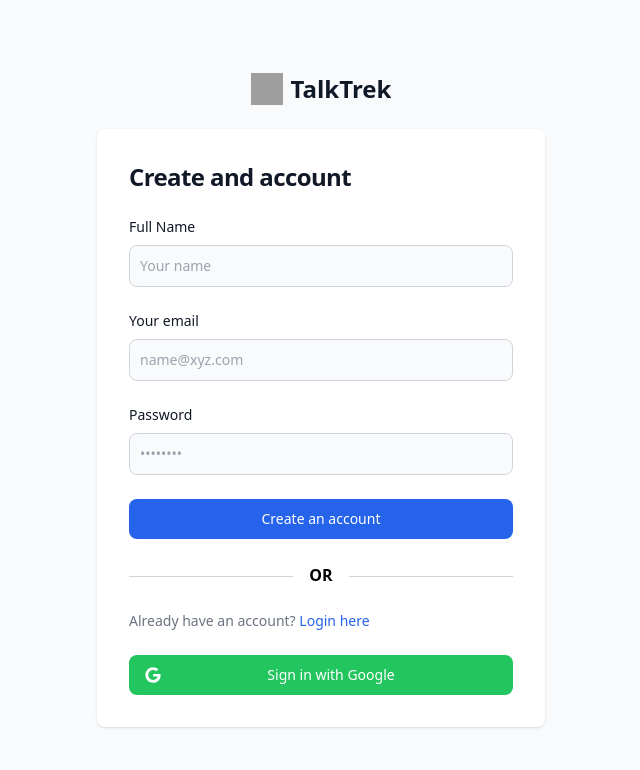
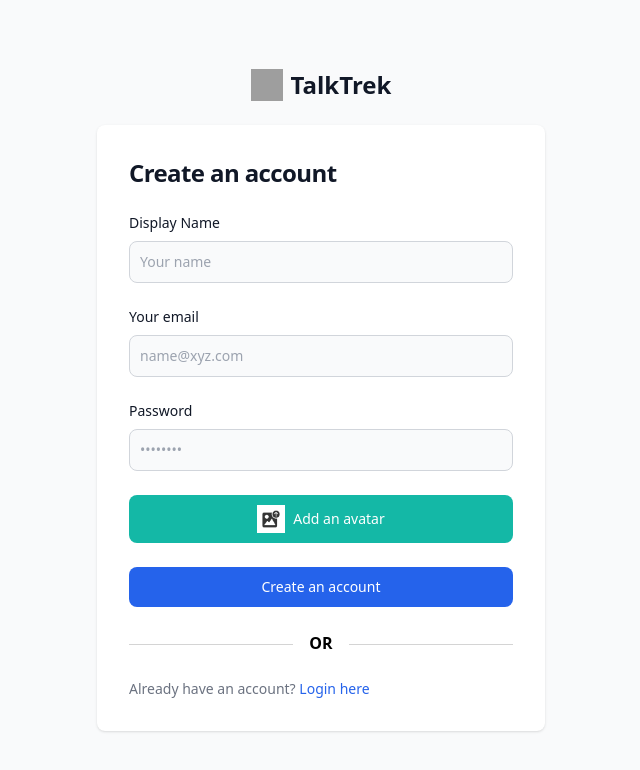
Before and after one commit to Mahikagarg09/TalkTrek, a React (Create React App) app: page / in a window 1280 px wide. Shown: the top 770 px of the page, without its empty margins (319-959 px from the left). Built offline with nearby package versions, Linux system fonts and the light colour scheme; no server answers; grey boxes are pictures that could not be loaded.

Commit message:
add image option

```diff
--- a/src/Pages/Register.js
+++ b/src/Pages/Register.js
@@ -1,51 +1,30 @@
 import React, { useState } from "react";
-import { createUserWithEmailAndPassword,signInWithPopup } from "firebase/auth";
-import { auth,provider} from "../firebase"
-import {useNavigate,Link} from "react-router-dom";
+import { createUserWithEmailAndPassword, signInWithPopup } from "firebase/auth";
+import { auth} from "../firebase"
+import { useNavigate, Link } from "react-router-dom";
+import uploadimage from "../assets/upload-image.jpg"
 
-export default function Register({setIsAuth}) {
+export default function Register({ setIsAuth }) {
 
-    const[err,setErr]=useState(false);
-    const navigate= useNavigate();
+    const [err, setErr] = useState(false);
+    const navigate = useNavigate();
 
-    const handleSubmit = async(e) => {
+    const handleSubmit = async (e) => {
         e.preventDefault();
         const name = e.target[0].value;
         const email = e.target[1].value;
         const password = e.target[2].value;
 
-        try{
+        try {
             await createUserWithEmailAndPassword(auth, email, password);
             setIsAuth(true);
             navigate("/login");
 
-        }catch(err){
+        } catch (err) {
             setErr(true);
         }
 
     }
-
-    const handleGoogleSignIn = async () => {
-
-        try {
-            const userCredential = await signInWithPopup(auth, provider);
-
-            setIsAuth(true);
-
-            const user = {
-                uid: userCredential.user.uid,
-                email: userCredential.user.email,
-                isAuth: true,
-            };
-            localStorage.setItem('user', JSON.stringify(user));
-            navigate("/chat");
-
-        } catch (err) {
-          setErr(true);
-
-        }
-      };
-
     return (
         <section class="bg-gray-50 dark:bg-gray-900">
             <div class="flex flex-col items-center justify-center px-6 py-8 mx-auto md:h-screen lg:py-0">
@@ -63,7 +42,7 @@
                 <div class="w-full bg-white rounded-lg shadow dark:border md:mt-0 sm:max-w-md xl:p-0 dark:bg-gray-800 dark:border-gray-700">
                     <div class="p-6 space-y-4 md:space-y-6 sm:p-8">
                         <h1 class="text-xl font-bold leading-tight tracking-tight text-gray-900 md:text-2xl dark:text-white">
-                            Create and account
+                            Create an account
                         </h1>
                         <form class="space-y-4 md:space-y-6" onSubmit={handleSubmit}>
                             <div>
@@ -71,7 +50,7 @@
                                     for="name"
                                     class="block mb-2 text-sm font-medium text-gray-900 dark:text-white"
                                 >
-                                    Full Name
+                                    Display Name
                                 </label>
                                 <input
                                     type="text"
@@ -114,6 +93,20 @@
                                     required=""
                                 />
                             </div>
+                            <button class="flex items-center justify-center w-full text-white focus:ring-4  font-medium rounded-lg text-sm px-5 py-2.5 text-cente bg-teal-500">
+                                <label htmlFor="upload-avatar" class="flex items-center cursor-pointer">
+                                    <img class="w-7 h-7 mr-2" src={uploadimage} alt="Upload Avatar" />
+                                    Add an avatar
+                                </label>
+                                <input
+                                    id="upload-avatar"
+                                    type="file"
+                                    accept="image/*"
+                                    className="hidden"
+                                    // onChange={(e) => handleImageUpload(e)}
+                                />
+                            </button>
+
                             <button
                                 type="submit"
                                 class="w-full text-white bg-blue-600 hover:bg-blue-700 focus:ring-4 focus:outline-none focus:ring-blue-300 font-medium rounded-lg text-sm px-5 py-2.5 text-center dark:bg-blue-600 dark:hover:bg-blue-700 dark:focus:ring-blue-800"
@@ -132,21 +125,13 @@
                             <p class="text-sm font-light text-gray-500 dark:text-gray-400">
                                 Already have an account?{" "}
                                 <Link
-                                    to ="/login"
+                                    to="/login"
                                     class="font-medium text-blue-600 hover:underline dark:text-blue-500"
                                 >
                                     Login here
                                 </Link>
                             </p>
                         </form>
-                        <button
-                                type="submit"
-                                class="w-full text-white bg-green-500 hover:bg-green-600 focus:ring-4 focus:ring-green-300 font-medium rounded-lg text-sm px-5 py-2.5 text-center inline-flex items-center dark:focus:ring-green-350 mr-2 mb-2"
-                                onClick={handleGoogleSignIn}
-                            >
-                                <svg class="mr-2 -ml-1 w-4 h-4" aria-hidden="true" focusable="false" data-prefix="fab" data-icon="google" role="img" xmlns="http://www.w3.org/2000/svg" viewBox="0 0 488 512"><path fill="currentColor" d="M488 261.8C488 403.3 391.1 504 248 504 110.8 504 0 393.2 0 256S110.8 8 248 8c66.8 0 123 24.5 166.3 64.9l-67.5 64.9C258.5 52.6 94.3 116.6 94.3 256c0 86.5 69.1 156.6 153.7 156.6 98.2 0 135-70.4 140.8-106.9H248v-85.3h236.1c2.3 12.7 3.9 24.9 3.9 41.4z"></path></svg>
-                                <span class="flex-grow">Sign in with Google</span>
-                            </button>
                     </div>
                 </div>
             </div>
```
Also changed, not shown: src/assets/upload-image.jpg (added).
